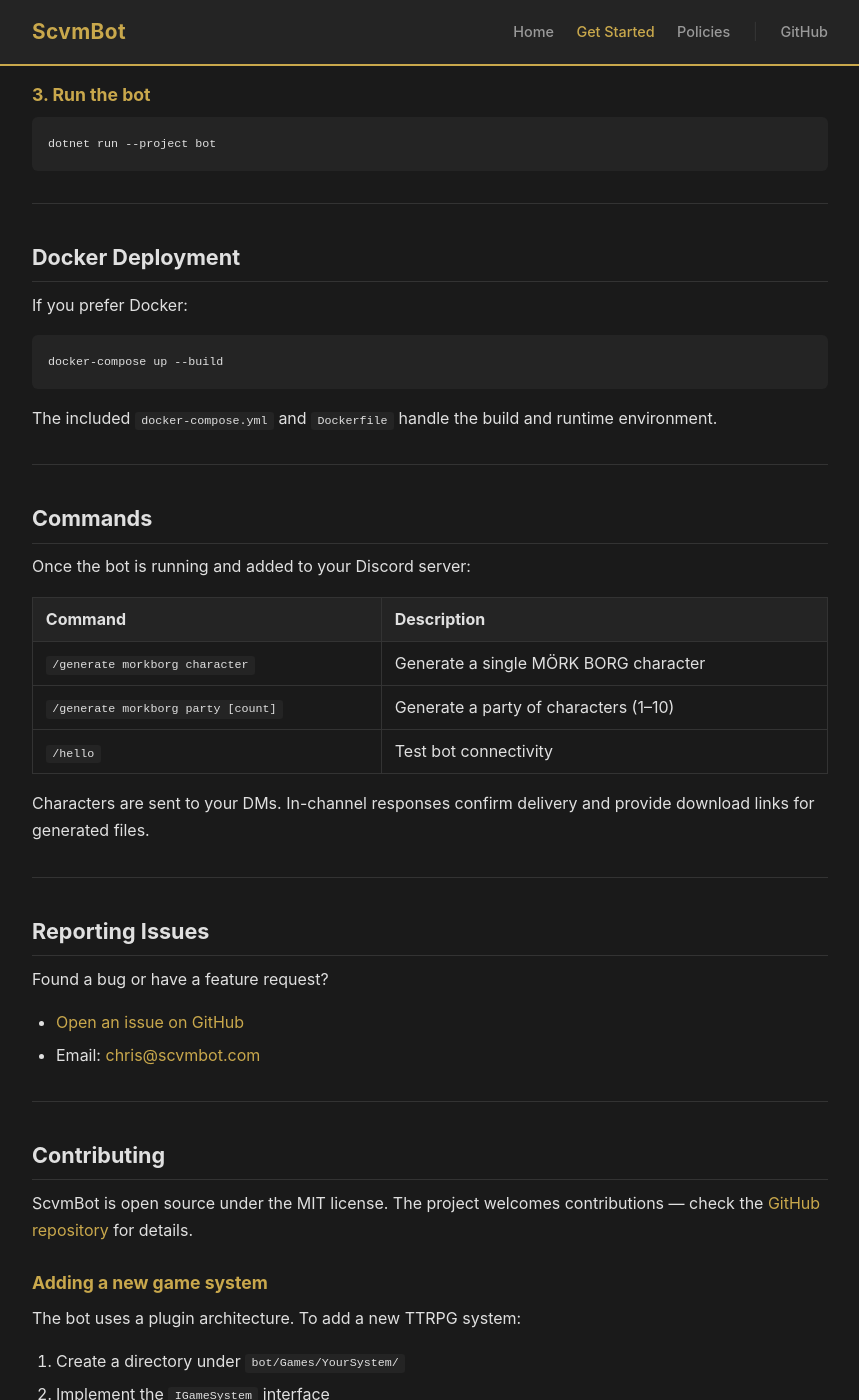
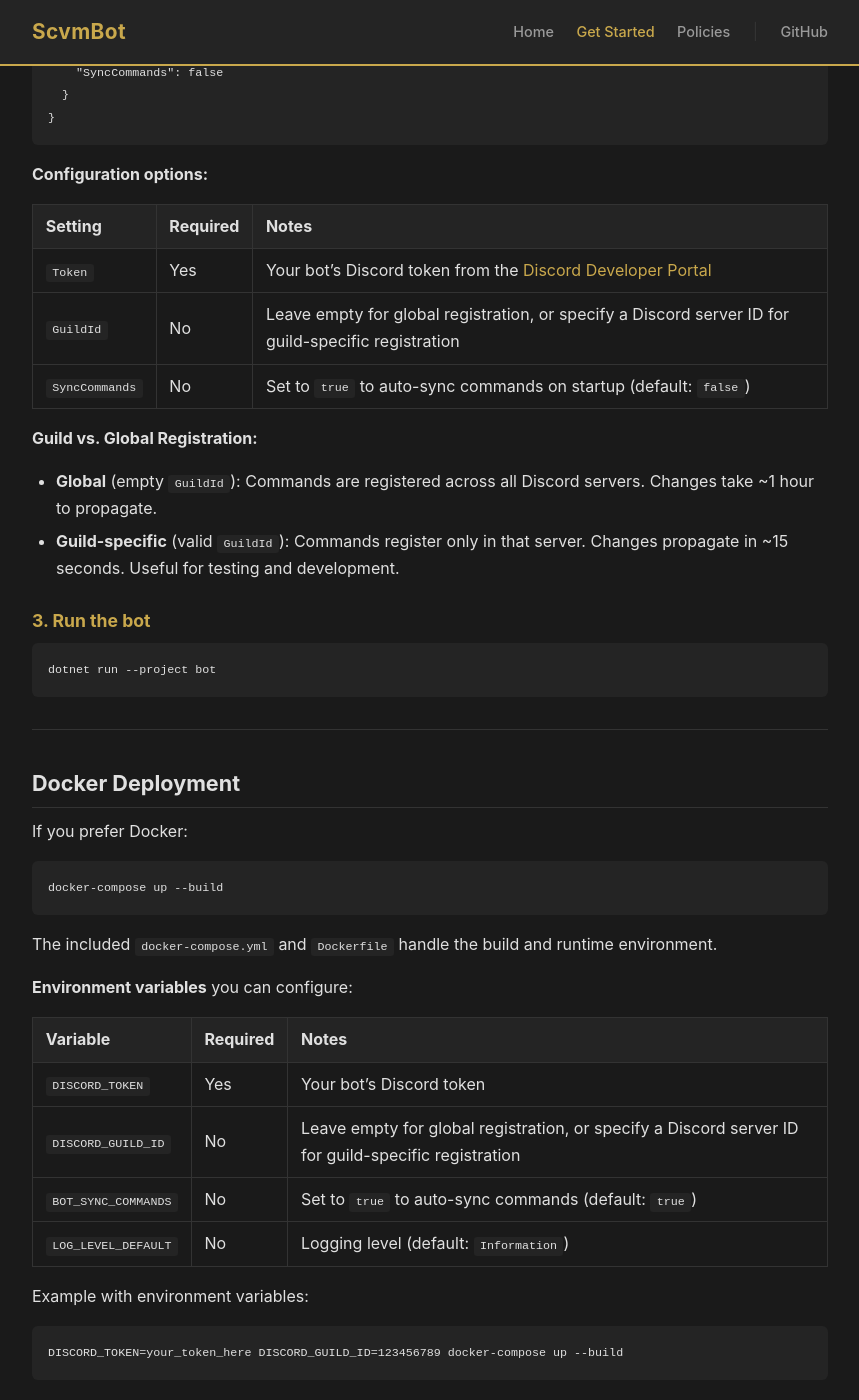
Before and after one commit to ChrisMartin86/ScvmBot, a Jekyll site: the page built from docs/getting-started.md, in a window 1280 px wide and 1400 px high, scrolled down 939 px. Shown: the whole window, without its empty margins (210-1069 px from the left). Built offline with Jekyll 4.4.1, drawn with Linux system fonts in a browser that asks for light colours; some of the changed text lies outside the part shown.

Commit message:
GitHub pages enhanced with information about using a Guild Id (#20)

````diff
--- a/docs/getting-started.md
+++ b/docs/getting-started.md
@@ -37,10 +37,26 @@ Edit `bot/appsettings.json` with your Discord bot token:
 ```json
 {
   "Discord": {
-    "Token": "<YOUR_DISCORD_BOT_TOKEN>"
+    "Token": "<YOUR_DISCORD_BOT_TOKEN>",
+    "GuildId": ""
+  },
+  "Bot": {
+    "SyncCommands": false
   }
 }
 ```
+
+**Configuration options:**
+
+| Setting | Required | Notes |
+|---------|----------|-------|
+| `Token` | Yes | Your bot's Discord token from the [Discord Developer Portal](https://discord.com/developers/applications) |
+| `GuildId` | No | Leave empty for global registration, or specify a Discord server ID for guild-specific registration |
+| `SyncCommands` | No | Set to `true` to auto-sync commands on startup (default: `false`) |
+
+**Guild vs. Global Registration:**
+- **Global** (empty `GuildId`): Commands are registered across all Discord servers. Changes take ~1 hour to propagate.
+- **Guild-specific** (valid `GuildId`): Commands register only in that server. Changes propagate in ~15 seconds. Useful for testing and development.
 
 ### 3. Run the bot
 
@@ -59,6 +75,27 @@ docker-compose up --build
 ```
 
 The included `docker-compose.yml` and `Dockerfile` handle the build and runtime environment.
+
+**Environment variables** you can configure:
+
+| Variable | Required | Notes |
+|----------|----------|-------|
+| `DISCORD_TOKEN` | Yes | Your bot's Discord token |
+| `DISCORD_GUILD_ID` | No | Leave empty for global registration, or specify a Discord server ID for guild-specific registration |
+| `BOT_SYNC_COMMANDS` | No | Set to `true` to auto-sync commands (default: `true`) |
+| `LOG_LEVEL_DEFAULT` | No | Logging level (default: `Information`) |
+
+Example with environment variables:
+```bash
+DISCORD_TOKEN=your_token_here DISCORD_GUILD_ID=123456789 docker-compose up --build
+```
+
+Or create a `.env` file:
+```bash
+DISCORD_TOKEN=your_token_here
+DISCORD_GUILD_ID=123456789
+BOT_SYNC_COMMANDS=true
+```
 
 ---
 
````
Also changed, not shown: docs/index.md (+2 -2 lines), README.md.
